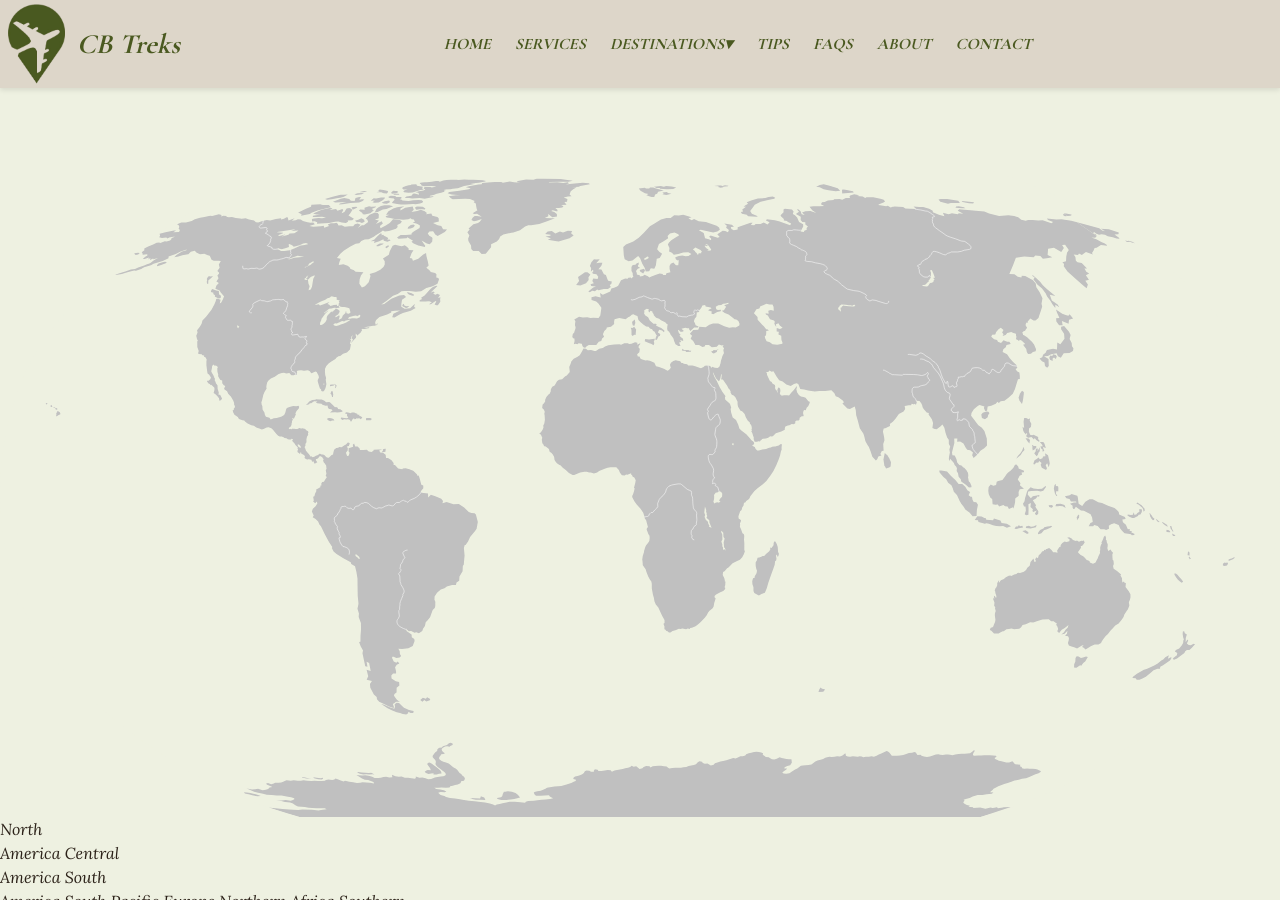
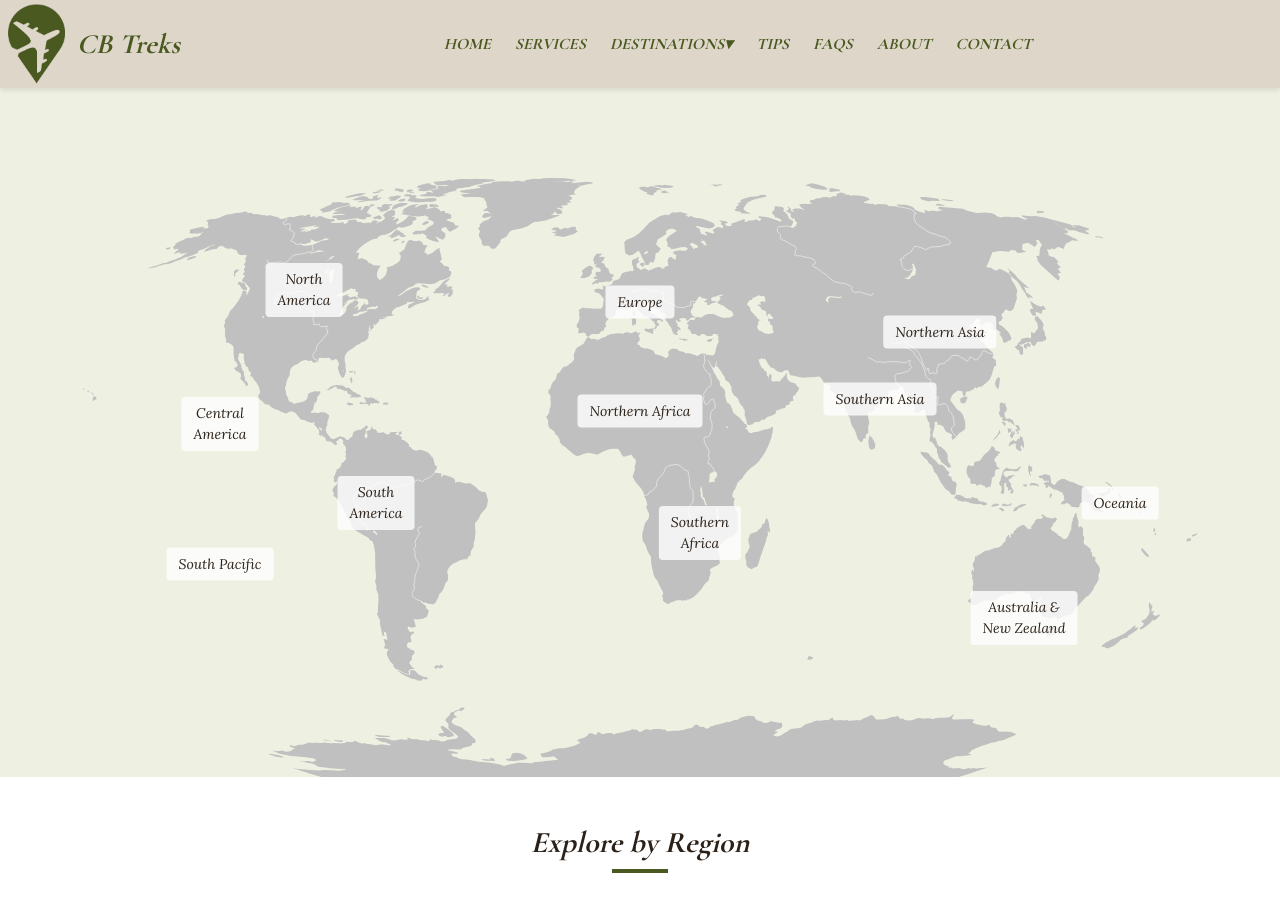
Before and after one commit to alexcain1/cbtreks, a Jekyll site: the page built from test.html, in a window 1280 px wide and 900 px high. Built offline with Jekyll 4.4.1, drawn with Linux system fonts in a browser that asks for light colours; nearby versions of some CDN libraries.

```diff
--- a/_layouts/default.html
+++ b/_layouts/default.html
@@ -11,6 +11,9 @@
   <link href="https://fonts.googleapis.com/css2?family=Cormorant+Garamond:wght@400;700&display=swap" rel="stylesheet">
   <link href="https://fonts.googleapis.com/css2?family=Lora:ital,wght@1,400&display=swap" rel="stylesheet">
   <link href="{{ site.baseurl }}/assets/css/navbar.css" rel="stylesheet">
+  {% if page.custom_css %}
+    <link rel="stylesheet" href="{{ site.baseurl }}/assets/css/{{ page.custom_css }}">
+  {% endif %}
   <style>
     body {
       font-family: 'Lora', sans-serif;
--- a/test.html
+++ b/test.html
@@ -1,7 +1,7 @@
 ---
 layout: default
 title: Destinations
-css: "{{ site.baseurl }}/assets/css/destination.css"
+custom_css: destination.css
 ---
 <!--World Map-->
 <div class="hidden md:block world-map-wrapper bg-[#EEF1E1] pt-20">
```
